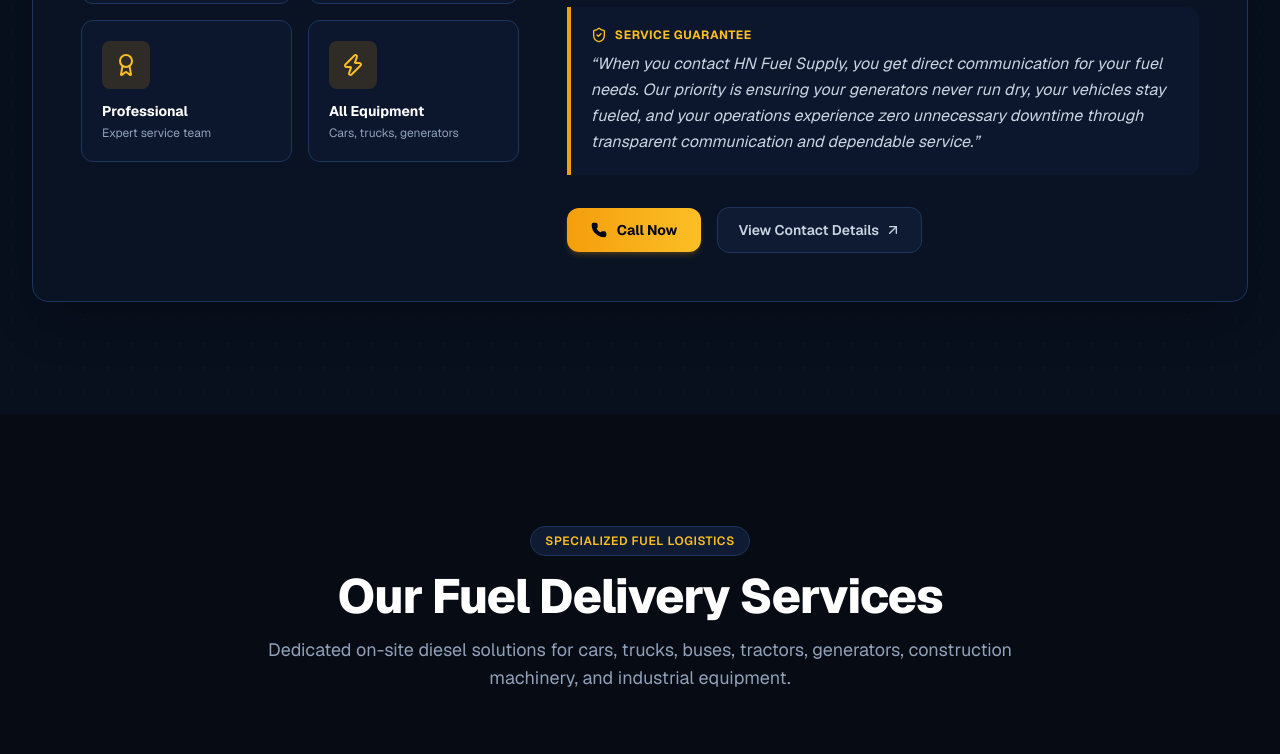
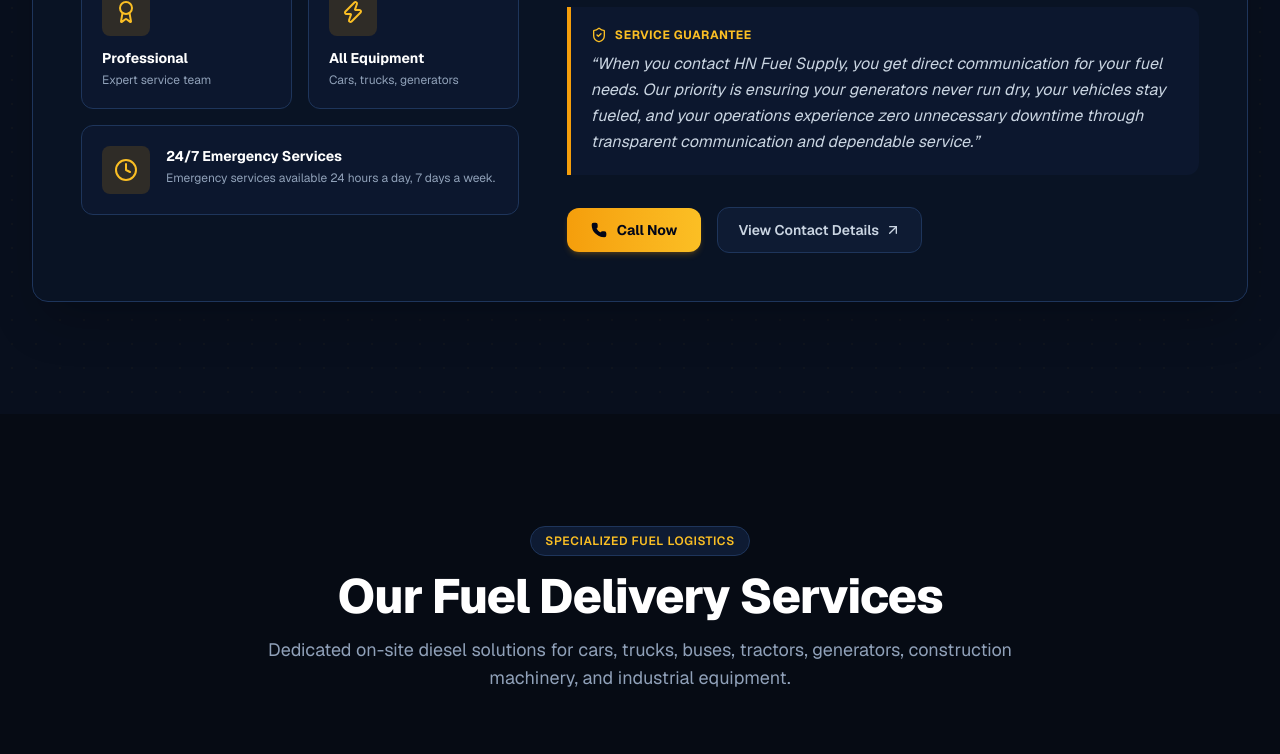
Before and after one commit to capibrarahmad-ops/deliver-web, a Next.js app: page / in a window 1280 px wide. Shown: the part 1600-2354 px from the top of the page. Built offline with nearby package versions, Linux system fonts and the light colour scheme.

Commit message:
feat: add 24/7 emergency services section and update businessConfig with new award icon

```diff
--- a/components/AboutOwner.tsx
+++ b/components/AboutOwner.tsx
@@ -1,6 +1,6 @@
 import React from "react";
 import { businessConfig } from "@/data/businessConfig";
-import { UserCheck, ShieldCheck, Phone, ArrowUpRight, Truck, Fuel, Award, Zap } from "lucide-react";
+import { UserCheck, ShieldCheck, Phone, ArrowUpRight, Truck, Fuel, Award, Zap, Clock } from "lucide-react";
 
 export default function AboutOwner() {
   const { owner, businessName, contact } = businessConfig;
@@ -68,6 +68,19 @@
                   <h4 className="text-sm font-bold text-white mb-1">All Equipment</h4>
                   <p className="text-xs text-slate-400">Cars, trucks, generators</p>
                 </div>
+
+                {/* Service Card 5 - 24/7 Emergency Services */}
+                <div className="bg-[#0e1b33]/70 border border-[#1e355b] rounded-xl p-5 hover:border-[#f59e0b]/50 transition-colors col-span-2">
+                  <div className="flex items-start gap-4">
+                    <div className="w-12 h-12 rounded-lg bg-[#f59e0b]/15 flex items-center justify-center text-[#fbbf24] shrink-0">
+                      <Clock className="w-6 h-6" />
+                    </div>
+                    <div>
+                      <h4 className="text-sm font-bold text-white mb-1">24/7 Emergency Services</h4>
+                      <p className="text-xs text-slate-400">Emergency services available 24 hours a day, 7 days a week.</p>
+                    </div>
+                  </div>
+                </div>
               </div>
             </div>
 
--- a/components/WhyChooseUs.tsx
+++ b/components/WhyChooseUs.tsx
@@ -7,6 +7,7 @@
   MessageSquare,
   HeartHandshake,
   CheckCircle,
+  Award,
 } from "lucide-react";
 
 export default function WhyChooseUs() {
@@ -24,6 +25,8 @@
         return <MessageSquare className="w-6 h-6 text-[#fbbf24]" />;
       case "HeartHandshake":
         return <HeartHandshake className="w-6 h-6 text-[#fbbf24]" />;
+      case "Award":
+        return <Award className="w-6 h-6 text-[#fbbf24]" />;
       default:
         return <CheckCircle className="w-6 h-6 text-[#fbbf24]" />;
     }
@@ -46,14 +49,12 @@
           </p>
         </div>
 
-        {/* 5 Points Grid */}
+        {/* 6 Points Grid */}
         <div className="grid grid-cols-1 md:grid-cols-2 lg:grid-cols-3 gap-6 lg:gap-8">
           {whyChooseUs.map((item, index) => (
             <div
               key={item.title}
-              className={`bg-[#0b1526]/80 border border-[#1e355b] hover:border-[#f59e0b]/40 rounded-2xl p-6 sm:p-8 transition-all duration-300 hover:-translate-y-1 shadow-lg hover:shadow-xl hover:shadow-black/40 flex flex-col justify-between ${
-                index === 3 || index === 4 ? "lg:col-span-1.5" : ""
-              }`}
+              className="bg-[#0b1526]/80 border border-[#1e355b] hover:border-[#f59e0b]/40 rounded-2xl p-6 sm:p-8 transition-all duration-300 hover:-translate-y-1 shadow-lg hover:shadow-xl hover:shadow-black/40 flex flex-col justify-between"
             >
               <div>
                 {/* Icon Badge */}
--- a/data/businessConfig.ts
+++ b/data/businessConfig.ts
@@ -54,7 +54,7 @@
   whyChooseUs: {
     title: string;
     description: string;
-    iconName: 'UserCheck' | 'ShieldCheck' | 'BadgeDollarSign' | 'MessageSquare' | 'HeartHandshake';
+    iconName: 'UserCheck' | 'ShieldCheck' | 'BadgeDollarSign' | 'MessageSquare' | 'HeartHandshake' | 'Award';
   }[];
 }
 
@@ -191,5 +191,11 @@
         "We prioritize building dependable long-term relationships with businesses and operators through respectful, attentive service.",
       iconName: "HeartHandshake",
     },
+    {
+      title: "15+ Years of Experience",
+      description:
+        "Over a decade and a half of dedicated service in the fuel delivery industry, bringing expertise and reliability to every customer.",
+      iconName: "Award",
+    },
   ],
 };
--- a/next.config.ts
+++ b/next.config.ts
@@ -7,6 +7,7 @@
   },
   cacheComponents: true,
   partialPrefetching: true,
+  allowedDevOrigins: ['192.168.137.1', '127.0.0.1', 'localhost'],
   turbopack: {
     rules: {
       "*.css": {
```
